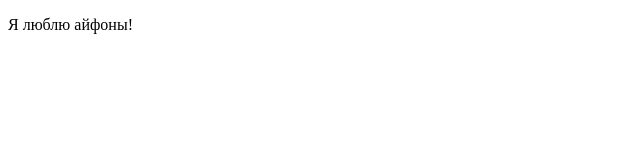
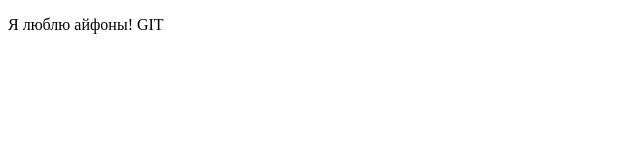
Before and after one commit to KirDon-kotik/site1, a plain HTML site: page index.html in a window 1280 px wide. Shown: the full height of the page, 0-640 px from the left. Drawn offline with Linux system fonts and the light colour scheme.

Commit message:
second commit

```diff
--- a/index.html
+++ b/index.html
@@ -6,6 +6,6 @@
     <title>рандомный сайт</title>
 </head>
 <body>
- <p>Я люблю айфоны!</p>
+ <p>Я люблю айфоны! GIT</p>
 </body>
 </html>
```
